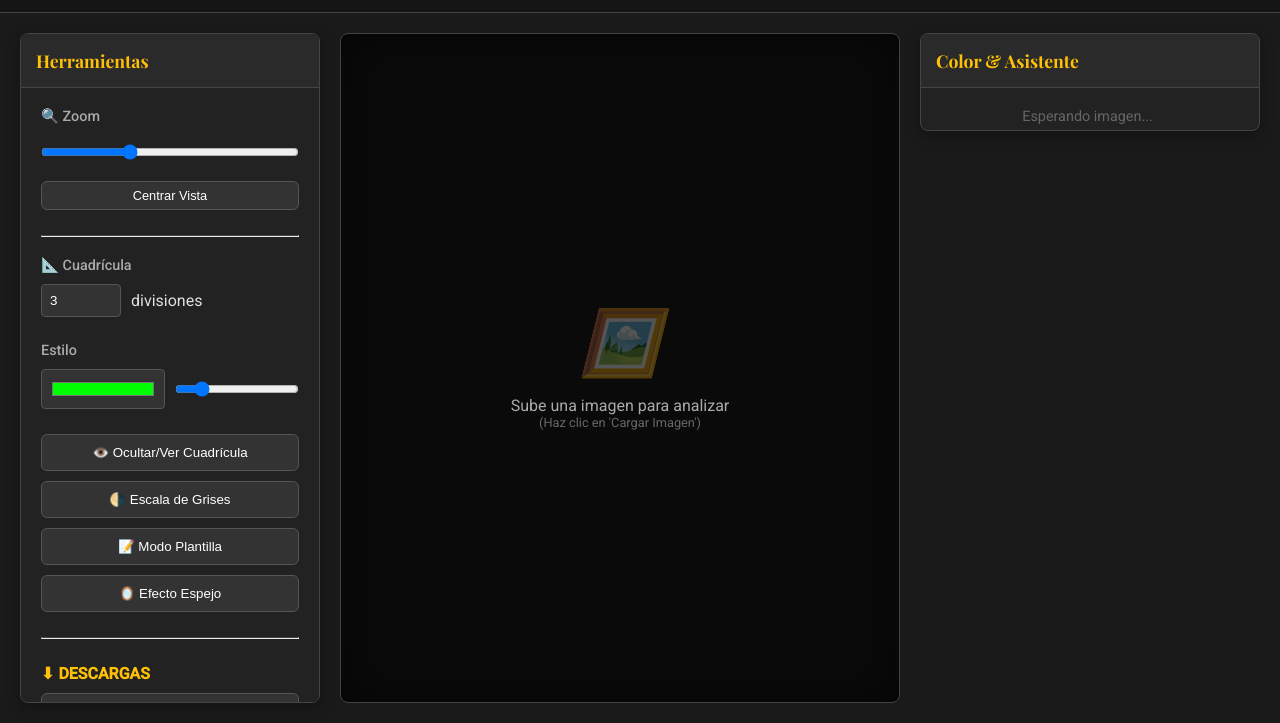
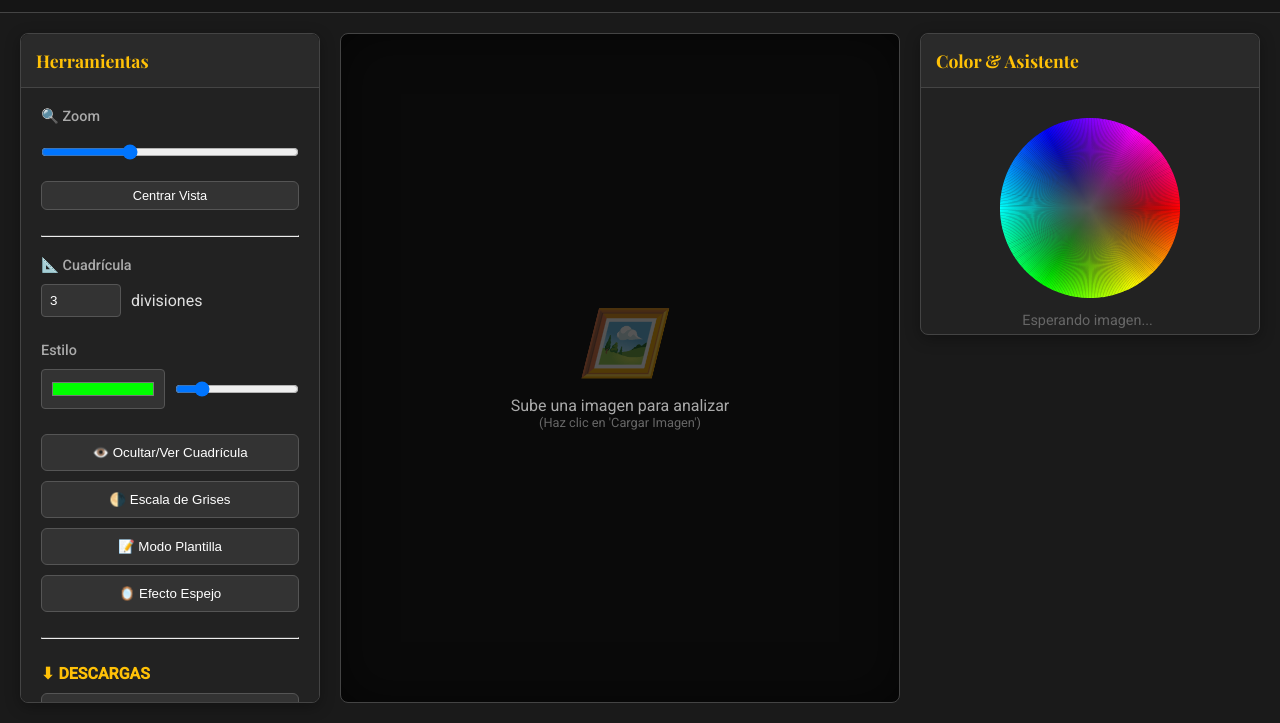
Before and after one commit to jatvtorres/atelier-jatv, a plain HTML site: page index.html in a window 1280 px wide. Both pictures are taken after a click on the button "🗑️ Reiniciar". Shown: the part 78-801 px from the top of the page. Drawn offline with nearby package versions, Linux system fonts and the light colour scheme.

Commit message:
Update index.html

```diff
--- a/index.html
+++ b/index.html
@@ -59,6 +59,8 @@
             .left-panel { grid-row: 2; }
             .right-panel { grid-row: 3; }
             header { flex-direction: column; text-align: center; }
+            /* Esta es la regla que oculta la rueda solo en celulares: */
+            .wheel-desktop { display: none !important; }
         }
 
         /* PANELES */
@@ -209,7 +211,7 @@
             <div class="panel-header">Color & Asistente</div>
             <div class="content-box" style="display: flex; flex-direction: column; height: calc(100% - 53px); padding-bottom: 5px;">
 
-                <div style="text-align: center; display: none;">
+                <div class="wheel-desktop" style="text-align: center;">
                     <canvas id="wheelCanvas" width="200" height="200" style="border-radius: 50%;"></canvas>
                 </div>
 
@@ -278,14 +280,14 @@
         { name: "Winsor Red (W&N)", r:230, g:25, b:43 },
         { name: "Winsor Blue (W&N)", r:0, g:33, b:71 },
         { name: "Winsor Yellow (W&N)", r:255, g:215, b:0 },
-        { name: "French Ultramarine (W&N)", r:20, g:30, b:160 }, // Más cálido que el ultramar estándar
-        { name: "Sombra Natural / Raw Umber (W&N)", r:80, g:60, b:40 }, // Marrón oscuro verdoso
+        { name: "French Ultramarine (W&N)", r:20, g:30, b:160 },
+        { name: "Sombra Natural / Raw Umber (W&N)", r:80, g:60, b:40 },
         { name: "Yellow Ochre Pale (W&N)", r:220, g:175, b:80 },
         { name: "Verde Oliva / Olive Green (W&N)", r:85, g:107, b:47 },
         { name: "Rojo Indio / Indian Red (W&N)", r:205, g:92, b:92 },
         { name: "Rojo Veneciano / Venetian Red", r:200, g:8, b:21 },
-        { name: "Negro de Humo / Lamp Black (W&N)", r:20, g:20, b:20 }, // Más frío y cubriente que el marfil
-        { name: "Flake White / Blanco Cremnitz", r:240, g:235, b:225 } // Cálido, ligeramente traslúcido
+        { name: "Negro de Humo / Lamp Black (W&N)", r:20, g:20, b:20 },
+        { name: "Flake White / Blanco Cremnitz", r:240, g:235, b:225 }
     ];
 
     const dom = {
@@ -332,26 +334,21 @@
     dom.btnSendChat.onclick = () => handleChat();
     dom.chatInput.onkeypress = (e) => { if(e.key === 'Enter') handleChat(); };
 
-    // --- CORRECCIÓN: BOTÓN CONSULTAR AHORA ES UN INTERRUPTOR (TOGGLE) ---
     function activateChat(colorName, r, g, b, btnElement) {
-        // 1. Quitar la clase active de todos los botones chat
         document.querySelectorAll('.btn-chat').forEach(b => b.classList.remove('active'));
 
-        // 2. Si el chat está abierto y tocamos el mismo color, lo cerramos
         if (state.activeColorContext && state.activeColorContext.name === colorName && dom.chatSection.style.display === 'block') {
             dom.chatSection.style.display = 'none';
             state.activeColorContext = null;
             return;
         }
 
-        // 3. Si tocamos un color nuevo, abrimos el chat y marcamos el botón
         if(btnElement) btnElement.classList.add('active');
         state.activeColorContext = { name: colorName, r, g, b };
         dom.chatSection.style.display = 'block';
-        dom.chatDisplay.innerHTML = ''; // Limpiamos el chat
+        dom.chatDisplay.innerHTML = '';
         addBotMessage(`Hablemos del color detectado: <strong>${colorName}</strong>.<br>¿Qué tubo tienes a mano para intentar conseguirlo? (Ej: escribe "Raw Sienna" o "Ocre")`);
 
-        // Hacer scroll hacia abajo para que el chat se vea bien en celulares
         dom.chatSection.scrollIntoView({ behavior: 'smooth', block: 'end' });
         dom.chatInput.focus();
     }
@@ -460,7 +457,7 @@
         state.activeHighlight = null; clearHighlight(); state.scale = 1; state.pointX = 0; state.pointY = 0; dom.zoomRange.value = 1;
         state.isGray = false; dom.img.style.filter = "none";
         dom.chatSection.style.display = 'none';
-        dom.viewport.style.height = '100%'; // Reset height
+        dom.viewport.style.height = '100%';
     };
 
     dom.zoomRange.oninput = (e) => { state.scale = parseFloat(e.target.value); updateTransform(); };
```
